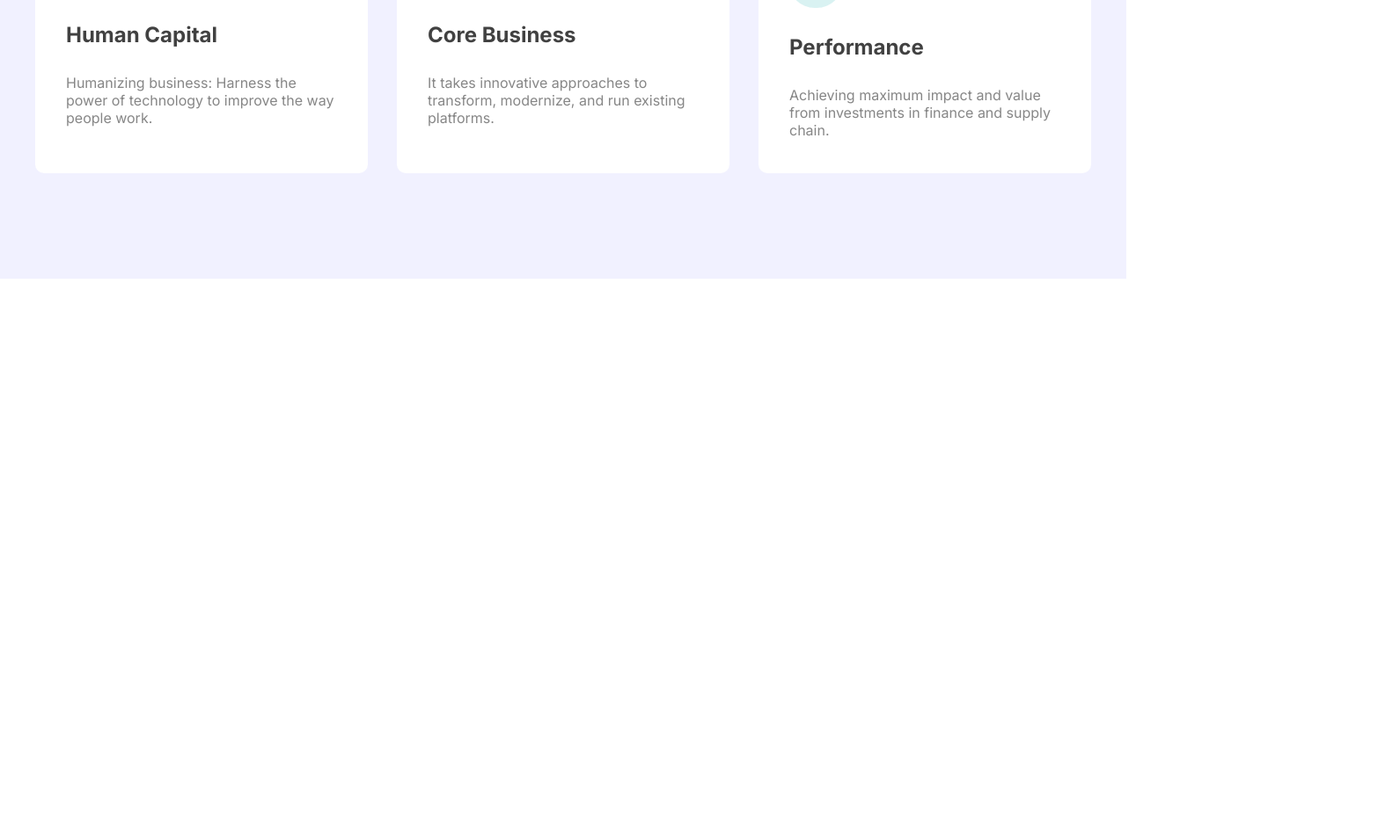
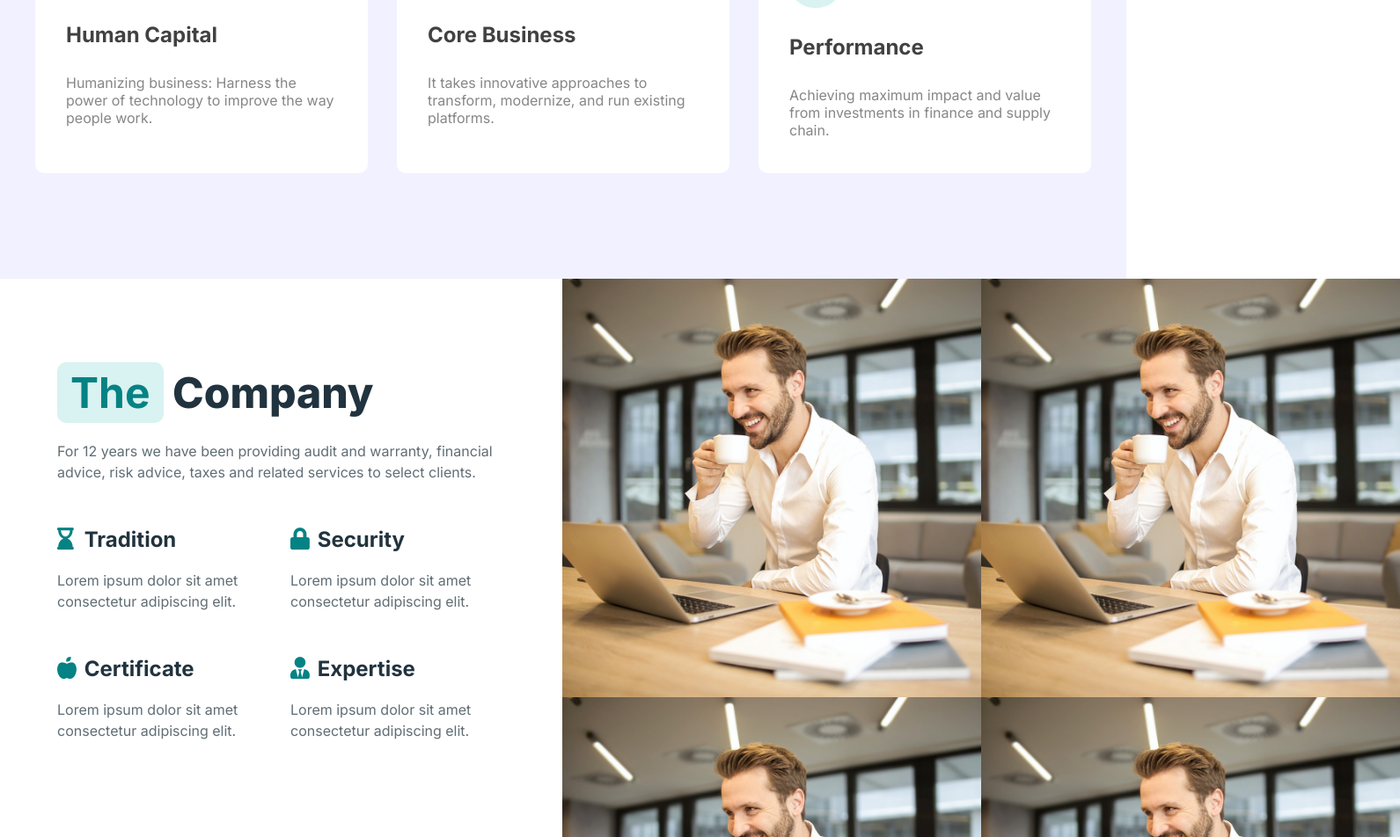
Before and after one commit to Vladus25/proj-html-vuejs, a website: page src/index.html in a window 1280 px wide. Shown: the part 1169-2121 px from the top of the page at 88% size, 1591 px wide, since content can reach past the window. Before the commit the page ends 1486 px from the top, so only its background shows below. Drawn offline with nearby package versions, Linux system fonts and the light colour scheme; files that its build step writes are made by us from their sources; files whose address does not match are found by name.

Commit message:
Sezione 3 done.

```diff
--- a/src/index.html
+++ b/src/index.html
@@ -141,7 +141,49 @@
         </section>
 
         <!-- Sezione 3 -->
-        <section>
+        <section class="sezione-3">
+
+          <!-- Imagine come background attacato alla sezione -->
+          <div class="background-img-left"></div>
+
+          <!-- Parte principale della sezione -->
+          <div class="the-company">
+
+            <div class="company-analysis">
+              <h2><b>The</b> Company</h2>
+              <p>For 12 years we have been providing audit and warranty, financial advice, risk advice, taxes and related services to select clients.</p>
+            </div>
+
+            <!-- Contenitore di analizzo 1 -->
+            <div class="container-analysis-1">
+
+              <div class="tradition">
+                <a href="#"><i class="fas fa-hourglass-end"></i> Tradition</a>
+                <p>Lorem ipsum dolor sit amet consectetur adipiscing elit.</p>
+              </div>
+
+              <div class="security">
+                <a href="#"><i class="fas fa-lock"></i> Security</a>
+                <p>Lorem ipsum dolor sit amet consectetur adipiscing elit.</p>
+              </div>
+
+            </div>
+
+            <!-- Contenitore di analizzo 2 -->
+            <div class="container-analysis-2">
+
+              <div class="certificate">
+                <a href="#"><i class="fas fa-apple-alt"></i> Certificate</a>
+                <p>Lorem ipsum dolor sit amet consectetur adipiscing elit.</p>
+              </div>
+
+              <div class="expertise">
+                <a href="#"><i class="fas fa-user-tie"></i> Expertise</a>
+                <p>Lorem ipsum dolor sit amet consectetur adipiscing elit.</p>
+              </div>
+
+            </div>
+          </div>
 
         </section>
 
--- a/src/partials/_homepage.scss
+++ b/src/partials/_homepage.scss
@@ -99,8 +99,8 @@ header{
                 position: absolute;
                 top: 40px;
                 left: -10px;
-                color: black;
-                background-color: $cube-color-1;
+                color: $color-2;
+                background-color: $color-1;
 
                 li{
                   width: 120px;
@@ -167,7 +167,7 @@ main{
           width: 700px;
 
           h1{
-            color: $cube-color-1;
+            color: $color-1;
             font-size: 4.5rem;
             font-weight: 900;
 
@@ -181,7 +181,7 @@ main{
           p{
             font-size: 1.2rem;
             font-weight: 400;
-            color: $cube-color-1;
+            color: $color-1;
             padding: 30px 0;
           }
 
@@ -225,7 +225,7 @@ main{
   }
   // Sezione 2
   section.sezione-2{
-    background-color: $design-color-1;
+    background-color: $color-3;
 
 
     div.container-element{
@@ -241,7 +241,7 @@ main{
           padding: 35px;
           border-radius: 10px;
           height: 280px;
-          background-color: $cube-color-1;
+          background-color: $color-1;
 
           h2{
             color: rgba(18, 18, 18, 0.8);
@@ -253,14 +253,14 @@ main{
           }
 
           .fix-icon{
-            background-color: #00A6A626;
+            background-color: $color-4;
             width: 60px;
             padding: 13px 12px 17px 14px;
             border-radius: 100px 100px 100px 100px;
           }
 
           div{
-            background-color: #00A6A626;
+            background-color: $color-4;
             width: 60px;
             padding: 10px 15px 13px 14px;
             border-radius: 100px 100px 100px 100px;
@@ -274,4 +274,135 @@ main{
       }
     }
   }
+
+  // Sezione 3
+  section.sezione-3{
+    @include container-center;
+    position: relative;
+
+    .background-img-left{
+      position: absolute;
+      top: 0;
+      left: 599px;
+      width: 952px;
+      height: 635px;
+      background-image: url("img/about-3.jpg");
+      background-size: 50% auto;
+      background-attachment: fixed;
+    }
+
+    .the-company{
+      padding: 100px 45px 100px 25px;
+      width: 50%;
+
+      .company-analysis{
+        h2{
+          color: #21333E;
+          font-size: 3rem;
+          font-weight: 800;
+
+          b{
+            color: #058283;
+            background-color: $color-4;
+            padding: 5px 15px 5px 15px;
+            border-radius: 10px 10px 10px 10px;
+          }
+        }
+
+        p{
+          font-size: 1rem;
+          font-weight: 400;
+          color: #606D75;
+          margin-top: 25px;
+          line-height: 1.5;
+        }
+      }
+
+      // Contenitore di analizzo 1
+      .container-analysis-1{
+        margin-top: 50px;
+        display: flex;
+        justify-content: space-between;
+
+        .tradition{
+          flex-basis: 50%;
+
+          a{
+            font-size: 1.5rem;
+            font-weight: 700;
+            color: #21333E;
+          }
+
+          i{
+            @include i-size-color;
+          }
+
+          p{
+            @include p-size-color;
+          }
+        }
+
+        .security{
+          flex-basis: 50%;
+
+          a{
+            font-size: 1.5rem;
+            font-weight: 700;
+            color: #21333E;
+          }
+
+          i{
+            @include i-size-color;
+          }
+
+          p{
+            @include p-size-color;
+          }
+        }
+      }
+
+      // Contenitore di analizzo 2
+      .container-analysis-2{
+        margin-top: 50px;
+        display: flex;
+        justify-content: space-between;
+
+        .certificate{
+          flex-basis: 50%;
+
+          a{
+            font-size: 1.5rem;
+            font-weight: 700;
+            color: #21333E;
+          }
+
+          i{
+            @include i-size-color;
+          }
+
+          p{
+            @include p-size-color;
+          }
+        }
+
+        .expertise{
+          flex-basis: 50%;
+
+          a{
+            font-size: 1.5rem;
+            font-weight: 700;
+            color: #21333E;
+          }
+
+          i{
+            @include i-size-color;
+          }
+
+          p{
+            @include p-size-color;
+          }
+        }
+      }
+    }
+  }
 }
--- a/src/partials/_variables.scss
+++ b/src/partials/_variables.scss
@@ -2,31 +2,12 @@
 // Color none
 $color-none: rgba(0, 0, 0, 0);
 
-// Color cube
-$cube-color-1: #ffffff; //White
-$cube-color-2: #121117; //Woodsmoke
-$cube-color-3: #4e4d51; //Scarpa Flow
-$cube-color-4: #038483; //Blue Lagoon
-$cube-color-5: #a2adae; //Edward
-$cube-color-6: #b0864f; //Dniftwood
-$cube-color-7: #fecc60; //Golde Tainoi
-$cube-color-8: #93fbfb; //Anakiwa
-$cube-color-9: #39c4c6; //Pelorous
-
-
-// Median cut
-$cut-color-1: #e3e7df; //Gray Nurse
-$cut-color-2: #1e2223; //Shark
-$cut-color-3: #706c68; //Flint
-$cut-color-4: #72a2a3; //Sea Nymph
-$cut-color-5: #778a94; //Slate Gray
-
-// Material disegn
-$design-color-1: #F1F1FF; //Cape Palliser
-$design-color-2: #a79d8e; //Zorba
-$design-color-3: #0d7e7e; //Surfie Green
-$design-color-4: #24333d; //Ebony Clay
-$design-color-5: #e5be92; //Gold Sand
+// Color
+$color-1: #ffffff;
+$color-2: black;
+$color-3: #F1F1FF;
+$color-4: #00A6A626;
+$color-5: #0d7e7e;
 
 // Tutti mixin
 
@@ -36,13 +17,13 @@ $design-color-5: #e5be92; //Gold Sand
 }
 
 @mixin link-hover{
-  color: $design-color-3;
+  color: $color-5;
   opacity: 1;
 }
 
 @mixin link-normal{
   text-decoration: none;
-  color: $cube-color-1;
+  color: $color-1;
   transition: all 0.4s ease-out 0s;
 }
 
@@ -59,3 +40,20 @@ $design-color-5: #e5be92; //Gold Sand
   border-color: #00a6a6;
   color: #f1f1f1;
 }
+
+@mixin i-size-color{
+  width: 25px;
+  height: 25px;
+  font-size: 25px;
+  line-height: 25px;
+  color: #058283;
+  fill: #058283;
+}
+
+@mixin p-size-color{
+  margin-top: 20px;
+  font-size: 1rem;
+  font-weight: 400;
+  line-height: 1.5;
+  color: #606D75;
+}
--- a/src/style.scss
+++ b/src/style.scss
@@ -16,11 +16,11 @@ body{
 }
 
 i{
-  color: $cube-color-1;
+  color: $color-1;
   transition: all 0.4s ease-out 0s;
 }
 
 i:hover{
-  color: $design-color-3;
+  color: $color-5;
   opacity: 1;
 }
```
Also changed, not shown: dist/index.html, dist/mix-manifest.json, dist/style.css.
